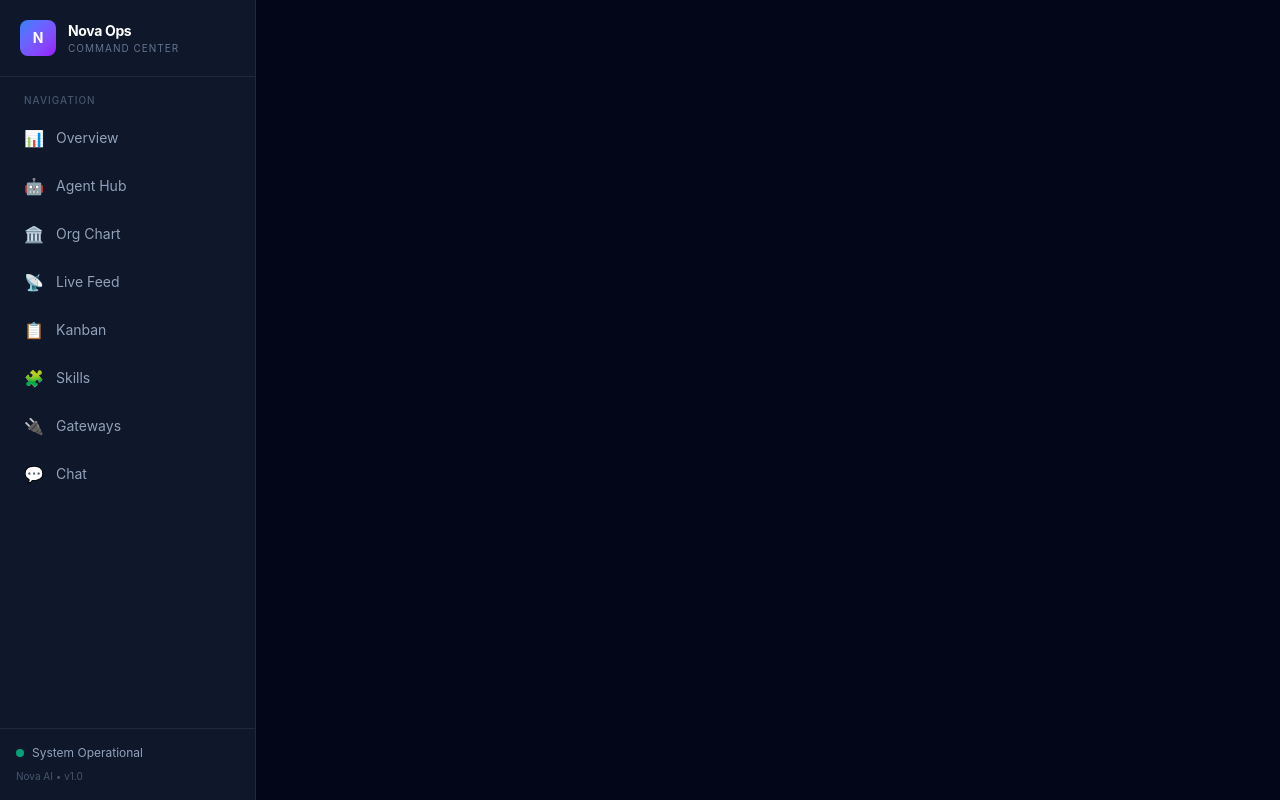
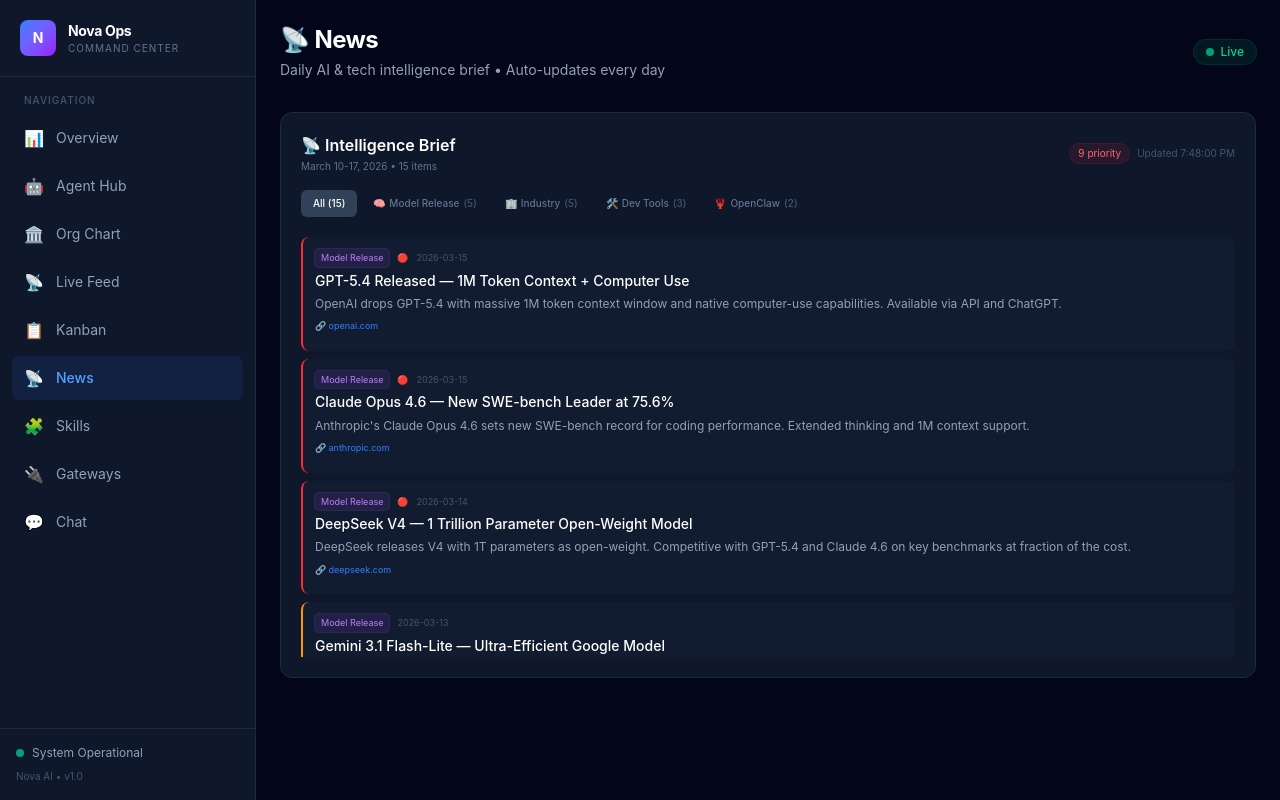
Before and after one commit to beckxplore/nova-ops-surface, a React (Vite) app: page /news in a window 1280 px wide. Built offline with nearby package versions, Linux system fonts and the light colour scheme; no server answers.

Commit message:
News page: Intelligence Brief moved to /news, daily cron at 8AM EAT

```diff
--- a/src/App.tsx
+++ b/src/App.tsx
@@ -10,6 +10,7 @@ import ChatPage from './pages/ChatPage';
 import OrgChartPage from './pages/OrgChartPage';
 import SkillsPage from './pages/SkillsPage';
 import GatewaysPage from './pages/GatewaysPage';
+import NewsPage from './pages/NewsPage';
 
 function App() {
   const [sidebarOpen, setSidebarOpen] = useState(false);
@@ -48,6 +49,7 @@ function App() {
             <Route path="/org-chart" element={<OrgChartPage />} />
             <Route path="/kanban" element={<KanbanPage />} />
             <Route path="/skills" element={<SkillsPage />} />
+            <Route path="/news" element={<NewsPage />} />
             <Route path="/gateways" element={<GatewaysPage />} />
             <Route path="/chat" element={<ChatPage />} />
           </Routes>
--- a/src/components/Sidebar.tsx
+++ b/src/components/Sidebar.tsx
@@ -7,6 +7,7 @@ const navItems = [
   { path: '/org-chart', label: 'Org Chart', icon: '🏛️' },
   { path: '/live-feed', label: 'Live Feed', icon: '📡' },
   { path: '/kanban', label: 'Kanban', icon: '📋' },
+  { path: '/news', label: 'News', icon: '📡' },
   { path: '/skills', label: 'Skills', icon: '🧩' },
   { path: '/gateways', label: 'Gateways', icon: '🔌' },
   { path: '/chat', label: 'Chat', icon: '💬' },
--- /dev/null
+++ b/src/pages/NewsPage.tsx
@@ -0,0 +1,22 @@
+import React, { useState, useEffect } from 'react';
+import IntelligenceBrief from '../components/IntelligenceBrief';
+
+const NewsPage: React.FC = () => {
+  return (
+    <div className="p-4 md:p-6">
+      <div className="flex items-center justify-between mb-6 md:mb-8">
+        <div>
+          <h1 className="text-xl md:text-2xl font-bold tracking-tight text-white">📡 News</h1>
+          <p className="text-slate-400 mt-1 text-xs md:text-sm">Daily AI & tech intelligence brief &bull; Auto-updates every day</p>
+        </div>
+        <span className="inline-flex items-center gap-1.5 px-3 py-1 rounded-full text-xs font-medium ring-1 bg-emerald-500/10 text-emerald-400 ring-emerald-500/20">
+          <span className="h-2 w-2 rounded-full bg-emerald-400 animate-pulse"></span>
+          Live
+        </span>
+      </div>
+      <IntelligenceBrief />
+    </div>
+  );
+};
+
+export default NewsPage;
--- a/src/pages/OverviewPage.tsx
+++ b/src/pages/OverviewPage.tsx
@@ -3,7 +3,6 @@ import ExecutiveSummary from '../components/ExecutiveSummary';
 import ExecutionMatrix from '../components/ExecutionMatrix';
 import ResourcePulse from '../components/ResourcePulse';
 import EventStream from '../components/EventStream';
-import IntelligenceBrief from '../components/IntelligenceBrief';
 import { useGateway } from '../context/GatewayContext';
 
 const OverviewPage: React.FC = () => {
@@ -42,11 +41,6 @@ const OverviewPage: React.FC = () => {
       {/* Executive Summary */}
       <div className="mb-4 md:mb-6">
         <ExecutiveSummary />
-      </div>
-
-      {/* Intelligence Brief */}
-      <div className="mb-4 md:mb-6">
-        <IntelligenceBrief />
       </div>
 
       {/* Ecosystem Quick Stats */}
```
